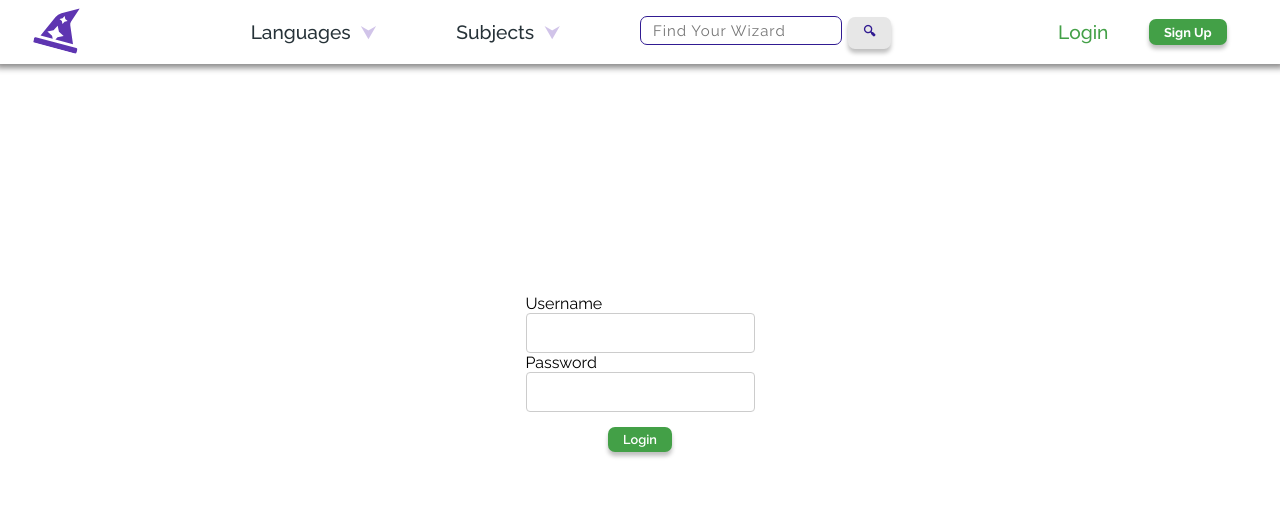
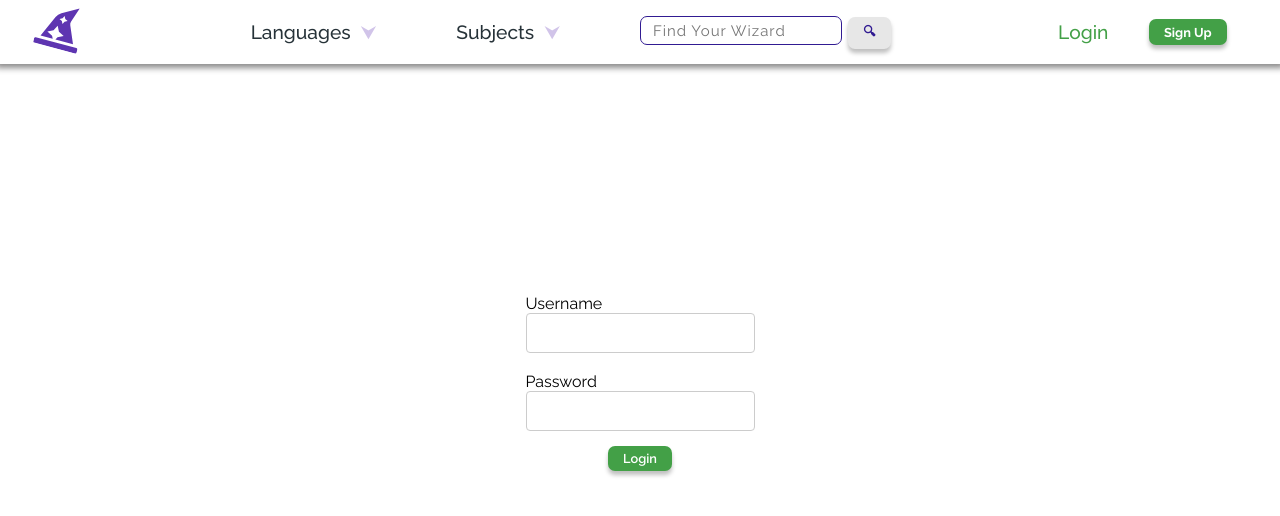
Before and after one commit to Mr-Hache/bidWiz-Frontend, a Next.js app: page /login in a window 1280 px wide. Shown: the top 516 px of the page. Built offline with nearby package versions, Linux system fonts and the light colour scheme.

Commit message:
cambio d elogica en componente auth para estilos

```diff
--- a/app/Componets/auth/page.tsx
+++ b/app/Componets/auth/page.tsx
@@ -1,19 +1,24 @@
 import React from 'react'
 import style from "./auth.module.scss"
+import  Link  from 'next/link'
 
 function auth() {
     return (
 
         <form className={style.form}>
             <div  className={style.container}>
-                <label htmlFor="username" className={style.label}>Username</label><br/>
+                <label htmlFor="username" className={style.label}>Username</label><br />
                 <input type="text" name="username"  className={style.input}/>
             </div>
+            <br />
             <div className={style.container}>
-                <label htmlFor="password">Password</label><br/>
+                <label htmlFor="password" className={style.label}>Password</label><br />
                 <input type="password" name="password" className={style.input}/>
             </div>
-            <button type="submit" className={style.button}>Login</button>
+            <Link href="/not-found" className={style.link}>
+                <button type="submit" className={style.button}>Login</button>
+            </Link>
+
         </form>
 
   )
```
